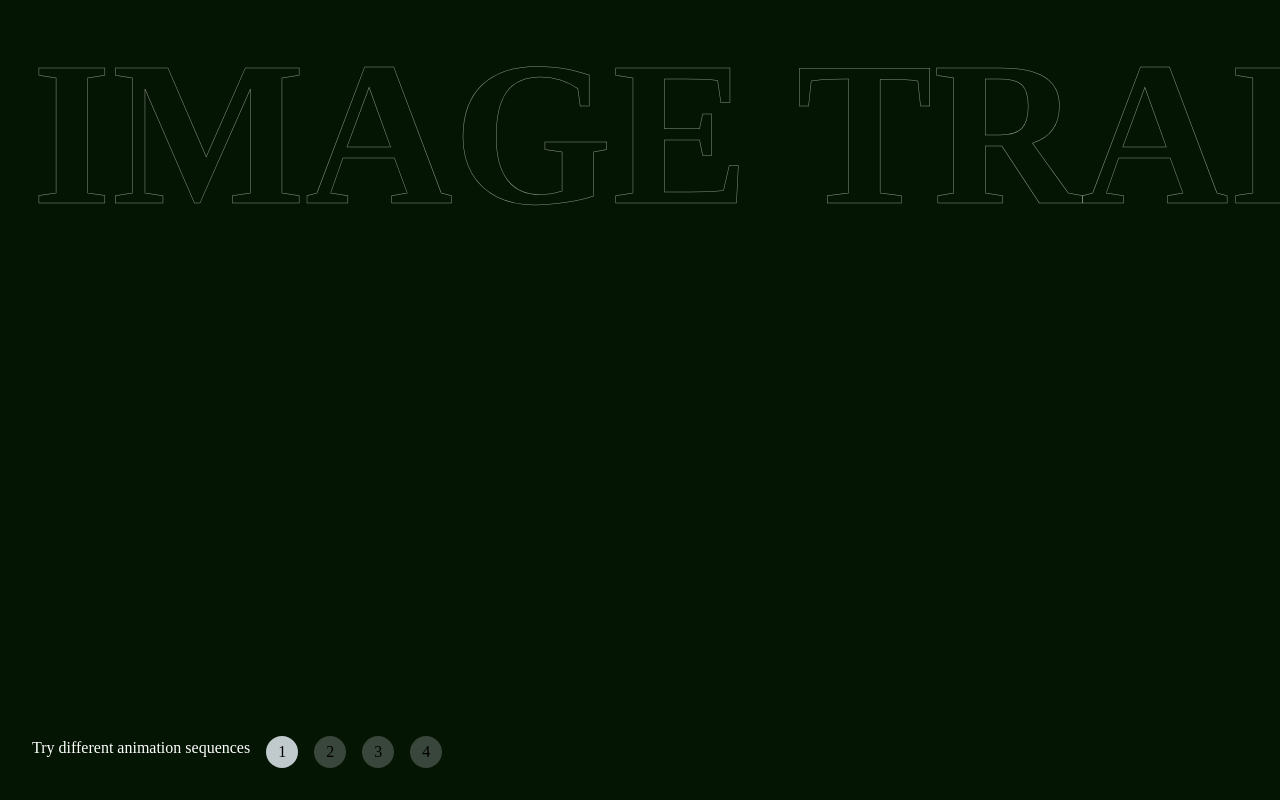
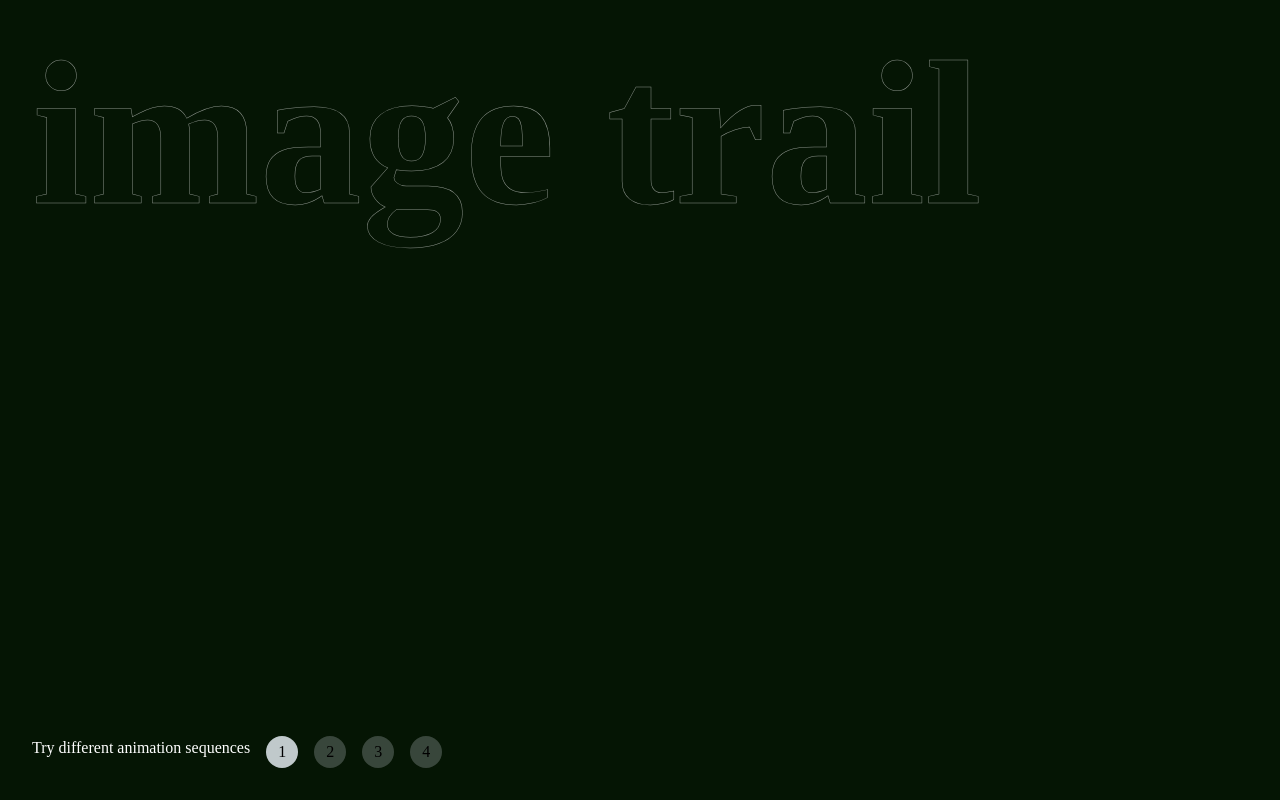
Before and after one commit to daramosn/motion-astro, an Astro site: page /image-trail in a window 1280 px wide. Built offline with nearby package versions, Linux system fonts and the light colour scheme; Astro itself is replaced by a stand-in of ours; a web font is replaced by a local one.

Commit message:
chore: change title style in image trail

```diff
--- a/src/modules/ImageTrail/ImageTrail.vue
+++ b/src/modules/ImageTrail/ImageTrail.vue
@@ -55,14 +55,13 @@
     padding: 32px;
 
     h1 {
-      /* font-size: customClamp(32px, 180px, 576px, 1200px); */
       font-family: Poppins;
       line-height: 160px;
       font-size: 16vw;
       line-height: 16vw;
       font-weight: 700;
       text-wrap: nowrap;
-      text-transform: uppercase;
+      text-transform: lowercase;
       -webkit-text-stroke: 0.5px rgba(255, 255, 255, 0.548);
       color: transparent;
     }
--- a/src/pages/index.astro
+++ b/src/pages/index.astro
@@ -7,7 +7,7 @@ import infiniteText from '../assets/infinite-text.webp'
 import mask from '../assets/mask2.webp'
 import magnetic from '../assets/magnetic.webp'
 import maskScroll from '../assets/mask-scroll.webp'
-import imageTrail from '../assets/image-trail-2.webp'
+import imageTrail from '../assets/image-trail.webp'
 
 const projects = [
   {
```
Also changed, not shown: src/assets/image-trail-2.webp (deleted), src/assets/image-trail.webp (added).
